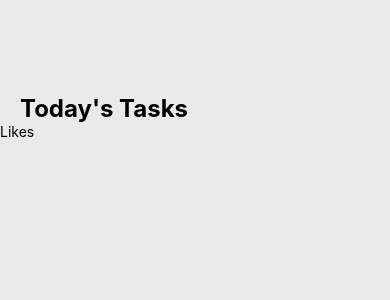
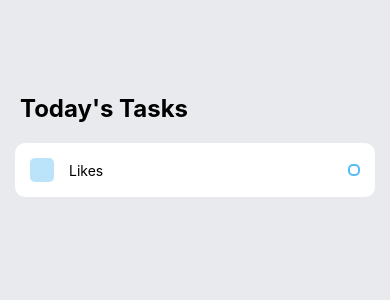
Before and after one commit to medobarakat/Todo-App, a React Native app: screen / in a window 390 px wide. Shown: the top 300 px of the page. Built offline with nearby package versions, Linux system fonts and the light colour scheme.

Commit message:
editing task card

```diff
--- a/components/tasks.js
+++ b/components/tasks.js
@@ -4,15 +4,50 @@ import React from "react";
 const Tasks = () => {
   return (
     <View style={styles.container}>
-      <View style={styles.task}>
+      <View style={styles.left}>
         <View style={styles.rectangle}></View>
         <Text style={styles.text}>Likes </Text>
-        <View style={styles.circle}></View>
       </View>
+      <View style={styles.circle}></View>
     </View>
   );
 };
 
 export default Tasks;
 
-const styles = StyleSheet.create({});
+const styles = StyleSheet.create({
+  container: {
+    marginTop: 20,
+    padding: 15,
+    marginHorizontal: 15,
+    backgroundColor: "#fff",
+    borderRadius: 10,
+    alignItems: "center",
+    flexDirection: "row",
+    justifyContent: "space-between",
+  },
+  left: {
+    flexDirection: "row",
+    alignItems: "center",
+    flexWrap: "wrap",
+  },
+  rectangle: {
+    width: 24,
+    height: 24,
+    backgroundColor: "#55BCF6",
+    opacity: 0.4,
+    borderRadius: 5,
+    marginRight: 15,
+  },
+  text: {
+    fontSize: 14,
+    maxWidth: "80%",
+  },
+  circle: {
+    width: 12,
+    height: 12,
+    borderColor: "#55BCF6",
+    borderRadius: 5,
+    borderWidth: 2,
+  },
+});
```
